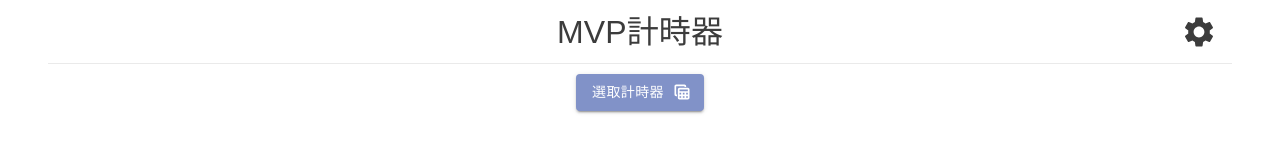
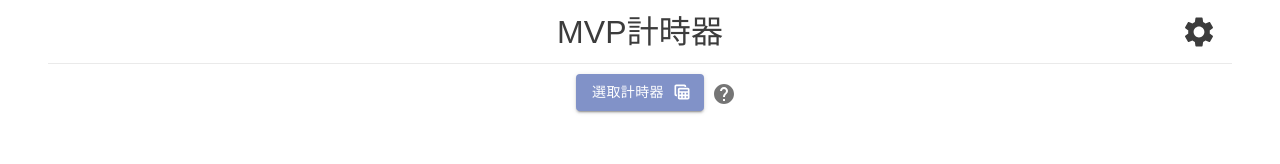
Before and after one commit to milkLisa/ro, a Next.js app: page /timer in a window 1280 px wide. Shown: the top 164 px of the page. Built offline with nearby package versions, Linux system fonts and the light colour scheme; a web font is replaced by a local one.

Commit message:
1. Modify SearchPanel events to search text 2. Add action helper tooltip 3. Modify serverworker fetch strategy

```diff
--- a/src/assets/stylesheets/timer.scss
+++ b/src/assets/stylesheets/timer.scss
@@ -28,6 +28,10 @@ $time-text-shadow: #fff 0 2px,
   .desc {
     padding: 0 24px;
   }
+}
+
+.helper-btn {
+  position: absolute;
 }
 
 .monster-card {
--- a/src/assets/themes/timerTheme.js
+++ b/src/assets/themes/timerTheme.js
@@ -24,6 +24,13 @@ const theme = createTheme({
           padding: "10px"
         }
       }
+    },
+    MuiTooltip: {
+      styleOverrides: {
+        tooltip: {
+          whiteSpace: "pre-line"
+        }
+      }
     }
   },
   palette: {
--- a/src/components/common/SearchPanel.js
+++ b/src/components/common/SearchPanel.js
@@ -40,7 +40,8 @@ function SearchPanel({
         placeholder     = { placeholder }
         value           = { searchText }
         className       = "search-field"
-        onChange        = { e => handleChange(e.target.value) }
+        onChange        = { e => setSearchText(e.target.value) }
+        onKeyUp         = { e => handleChange(e.target.value) }
       />
     </div>
   )
--- a/src/components/timer/Content.js
+++ b/src/components/timer/Content.js
@@ -1,6 +1,9 @@
 import { useState } from 'react'
 import Button from '@mui/material/Button'
+import Tooltip from '@mui/material/Tooltip'
+import IconButton from '@mui/material/IconButton'
 import TableViewIcon from '@mui/icons-material/TableView'
+import HelpIcon from '@mui/icons-material/Help'
 import * as gtag from '../../lib/gtag'
 import CheckDrawer from './CheckDrawer'
 import TimerList from './TimerList'
@@ -58,6 +61,7 @@ export default function Content({ intl, monsters, defaultTimers, settings, audio
   return (
     <>
       <main>
+        <div>
           <Button
             className = "add-btn"
             aria-label= "add timers"
@@ -68,6 +72,21 @@ export default function Content({ intl, monsters, defaultTimers, settings, audio
           >
             { intl.timer.checkTimer }
           </Button>
+
+          <Tooltip
+            title     = { intl.timer.actionHelper }
+            placement = "right"
+            arrow
+          >
+            <IconButton
+              className = "helper-btn"
+              aria-label= "action helper"
+              disableRipple
+            >
+              <HelpIcon />
+            </IconButton>
+          </Tooltip>
+        </div>
 
         <TimerList
           intl            = { intl }
--- a/src/constants/locales/en_US.js
+++ b/src/constants/locales/en_US.js
@@ -8,6 +8,7 @@ const en_US = {
     title: "MVP Timer",
     search: "Enter monster name, ID or location to search",
     checkTimer: "Click to select timers",
+    actionHelper: "1.Select timers\n2.Single click to start/stop timer\n3.Double click to customize time for timer",
     respawn: "Respawn Time",
     checkMsg: "Total {0} / {1} checked",
     mvp: "MVP",
--- a/src/constants/locales/zh_TW.js
+++ b/src/constants/locales/zh_TW.js
@@ -8,6 +8,7 @@ const zh_TW = {
     title: "MVP計時器",
     search: "輸入魔物名稱、ID或重生地點搜尋",
     checkTimer: "選取計時器",
+    actionHelper: "1.選取計時器\n2.單擊：啟動/停止計時器\n3.雙擊：自訂計時器時間",
     respawn: "重生時間",
     checkMsg: "總共已選取 {0} / {1}",
     mvp: "MVP",
```
Also changed, not shown: public/offline/serviceWorker.js (+8 -5 lines). Lines whose indentation alone changed are shown as unchanged.
